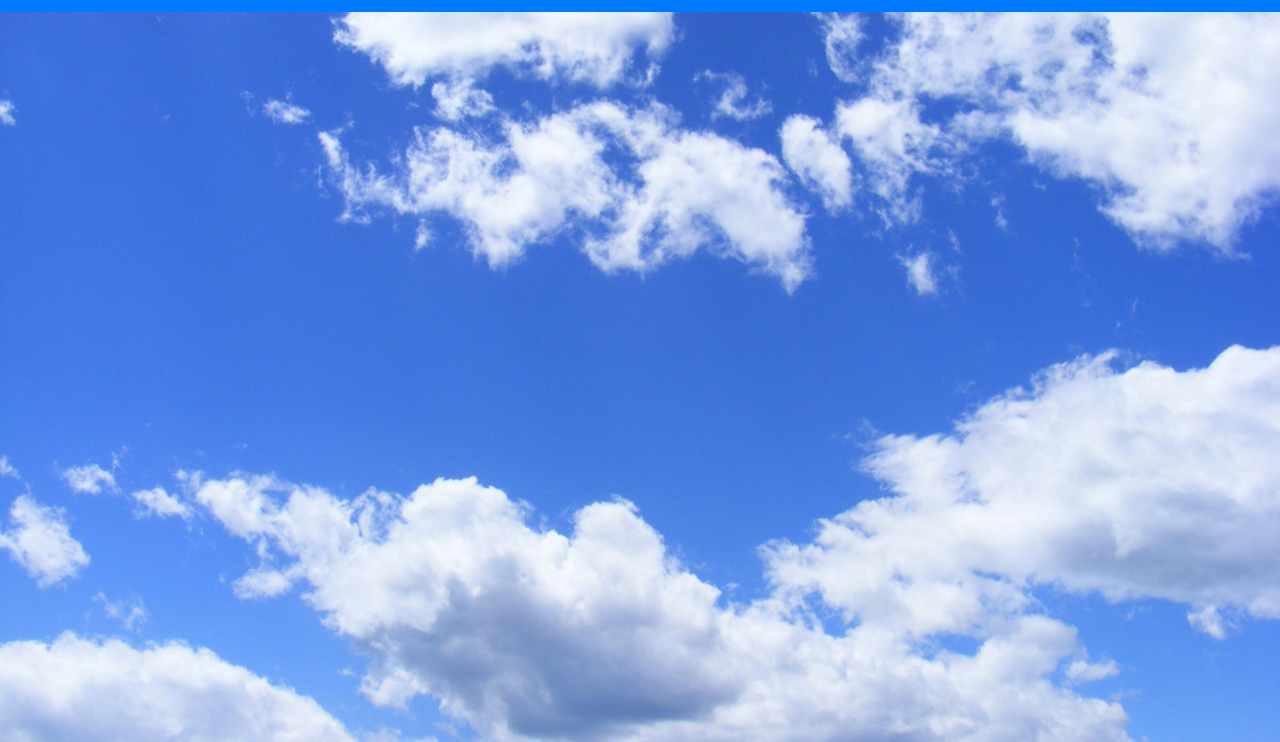
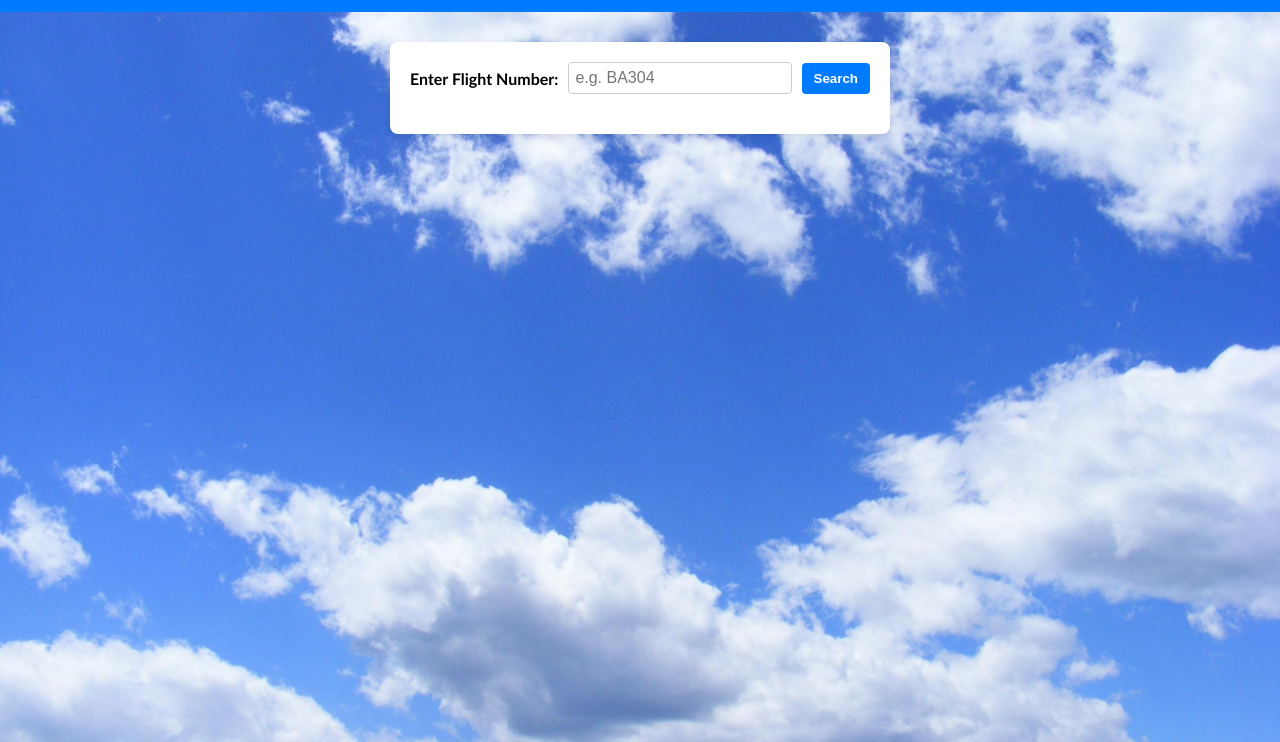
Before and after one commit to naim-r4h/SoftwareEngineering, a plain HTML site: page index.html in a window 1280 px wide. Shown: the part 58-800 px from the top of the page. Drawn offline with Linux system fonts and the light colour scheme.

Commit message:
added search box and styled

```diff
--- a/index.html
+++ b/index.html
@@ -15,5 +15,19 @@
     />
     <h1>Latest Flight Search</h1>
   </header>
+
+  <div class="container">
+    <form id="flight-form" class="flight-form">
+      <label for="flight-number">Enter Flight Number:</label>
+      <input
+        type="text"
+        id="flight-number"
+        placeholder="e.g. BA304"
+        required
+      />
+      <button type="submit" class="btn-search">Search</button>
+    </form>
+  </div>
+
 </body>
 </html>
--- a/style.css
+++ b/style.css
@@ -39,3 +39,52 @@
 font-weight: 600;
 font-size: 1.6rem;
 }
+
+/*
+    Container for search
+  */
+  .container {
+    width: 500px;
+    margin: 30px auto;
+    background: #fff;
+    padding: 20px;
+    border-radius: 8px;
+    box-shadow: 0 2px 8px rgba(0,0,0,0.1);
+  }
+
+  /*
+    Flight form styling
+  */
+  .flight-form {
+    display: flex;
+    align-items: center;
+    margin-bottom: 20px;
+    gap: 10px;
+  }
+
+  .flight-form label {
+    font-weight: bold;
+  }
+
+  .flight-form input[type="text"] {
+    flex: 1;
+    border: 1px solid #ccc;
+    border-radius: 4px;
+    padding: 6px;
+    font-size: 1rem;
+  }
+
+  .btn-search {
+    background: #007bff;
+    border: none;
+    color: #fff;
+    border-radius: 4px;
+    padding: 8px 12px;
+    cursor: pointer;
+    font-weight: bold;
+    transition: background-color 0.3s;
+  }
+
+  .btn-search:hover {
+    background: #0056b3;
+  }
```
